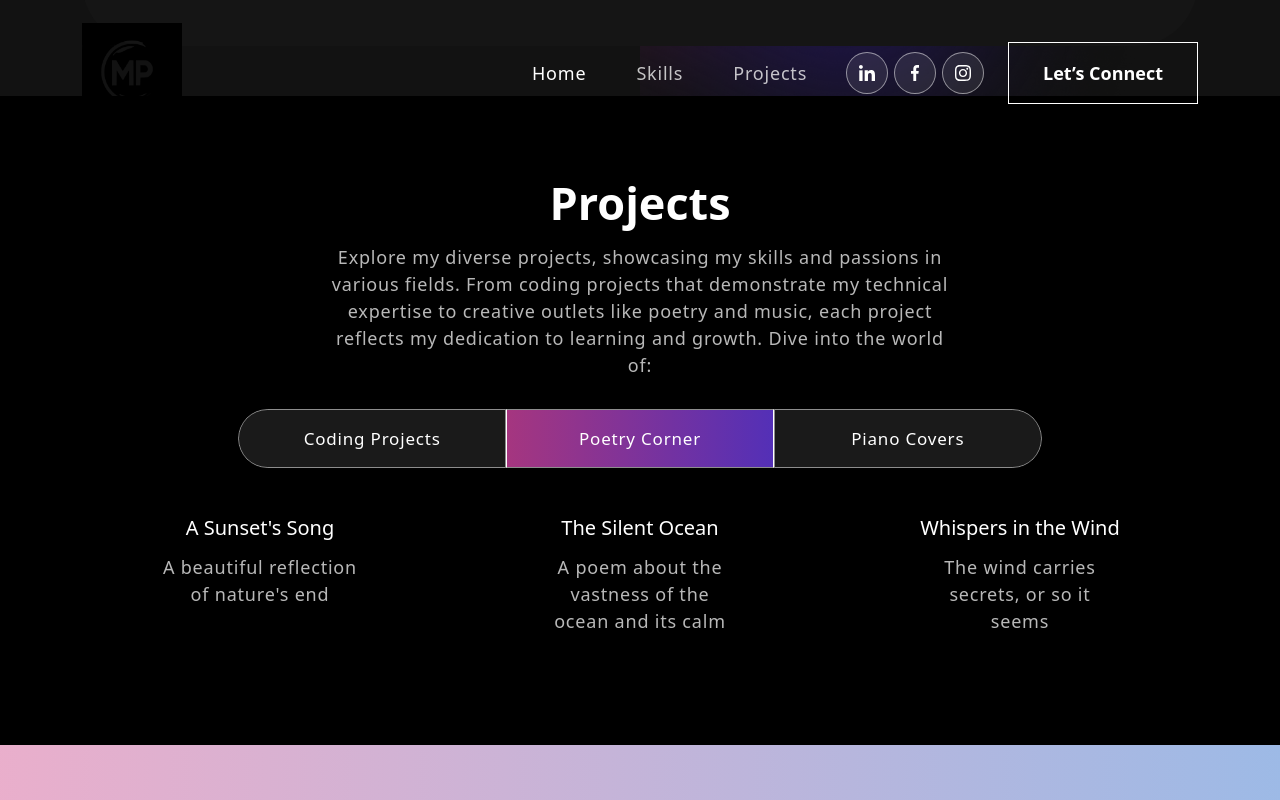
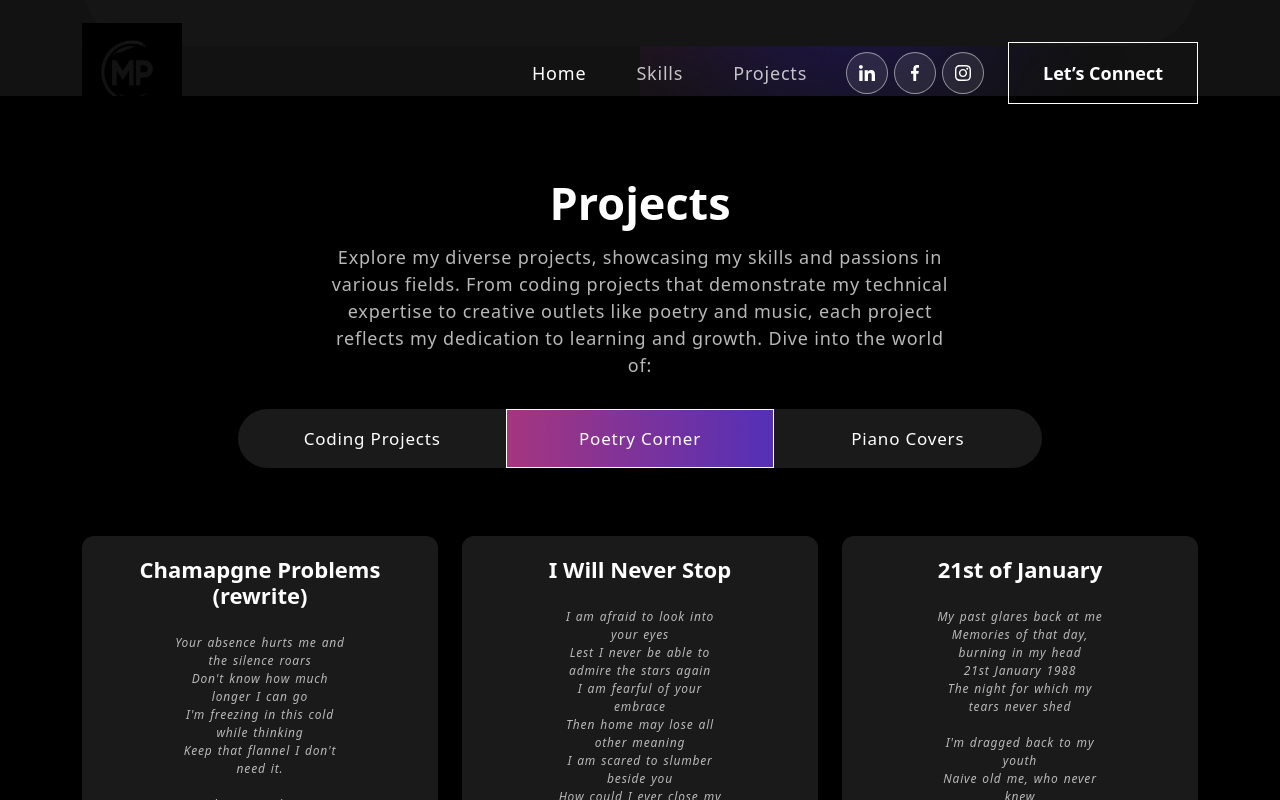
Before and after one commit to manjari19/manjari19.github.io, a React (Create React App) app in the folder personal-portfolio/: page / in a window 1280 px wide. Both pictures are taken after a click on the tab "Poetry Corner". Shown: the part 1439-2239 px from the top of the page. Built offline with nearby package versions, Linux system fonts and the light colour scheme.

Commit message:
added css for poetry and updated the poems to what I've written

```diff
--- a/personal-portfolio/src/App.css
+++ b/personal-portfolio/src/App.css
@@ -356,17 +356,20 @@ nav.navbar .navbar-toggler[aria-expanded="true"] .navbar-toggler-icon {
 }
 
 /*Projects Section */
-/************ Projects Css ************/
+
+/* Projects Section */
 .project {
   padding: 80px 0;
   position: relative;
   background-color: black;
 }
+
 .project h2 {
 	font-size: 45px;
 	font-weight: 700;
   text-align: center;
 }
+
 .project p {
   color: #B8B8B8;
   font-size: 18px;
@@ -376,16 +379,19 @@ nav.navbar .navbar-toggler[aria-expanded="true"] .navbar-toggler-icon {
   text-align: center;
   width: 56%;
 }
+
 .project .nav.nav-pills {
   width: 72%;
   margin: 0 auto;
   border-radius: 50px;
-  background-color: rgb(255 255 255 / 10%);
+  background-color: rgba(255, 255, 255, 0.1);
   overflow: hidden;
 }
+
 .project .nav.nav-pills .nav-item {
   width: 33.33333%;
 }
+
 .project .nav.nav-pills .nav-link {
   background-color: transparent;
   border-radius: 0;
@@ -400,6 +406,7 @@ nav.navbar .navbar-toggler[aria-expanded="true"] .navbar-toggler-icon {
   text-align: center;
   z-index: 0;
 }
+
 .project .nav.nav-pills .nav-link::before {
     content: "";
     position: absolute;
@@ -411,30 +418,84 @@ nav.navbar .navbar-toggler[aria-expanded="true"] .navbar-toggler-icon {
     z-index: -1;
     transition: 0.3s ease-in-out;
 }
+
 .project .nav.nav-pills .nav-link.active::before {
     width: 100% !important;
 }
+
 .project .nav.nav-pills .nav-link.active {
     border: 1px solid rgba(255, 255, 255, 1);
 }
-.nav-link#projects-tabs-tab-first {
-  border: 1px solid rgba(255, 255, 255, 0.5);
-  border-radius: 55px 0px 0px 55px;
+
+/* Poetry Section */
+.poetry-card {
+  background-color: rgba(255, 255, 255, 0.1);
+  padding: 20px;
+  border-radius: 12px;
+  margin: 20px auto;
+  text-align: center;
+  max-width: 800px; /* Keeps it wide enough for text */
+  transition: transform 0.3s ease-in-out;
+  display: flex;
+  flex-direction: column;
+  align-items: center;
 }
-.nav-link#projects-tabs-tab-second {
-  border-top: 1px solid rgba(255, 255, 255, 0.5);
-  border-bottom: 1px solid rgba(255, 255, 255, 0.5);
+
+.poetry-card:hover {
+  transform: scale(1.03);
 }
-.nav-link#projects-tabs-tab-third {
-  border: 1px solid rgba(255, 255, 255, 0.5);
-  border-radius: 0 55px 55px 0;
+
+/* Center-align the title */
+.poetry-card h5 {
+  font-size: 22px; /* Slightly smaller for better fit */
+  font-weight: 700;
+  margin-bottom: 12px;
+  color: #fff;
+  text-align: center;
 }
+
+/* Smaller font size to prevent line breaks */
+.poetry-text {
+  font-size: 12px !important; /* Reduced font size */
+  line-height: 1.6;
+  white-space: normal; /* Allows text to wrap naturally */
+  word-wrap: normal;
+  overflow-wrap: normal;
+  color: #ccc;
+  font-style: italic;
+  text-align: center;
+  letter-spacing: 0.2px;
+  word-spacing: 1.2px;
+  max-width: 90%; /* Keeps text well-contained */
+  margin: auto;
+  display: inline-block; /* Prevents forced line breaks */
+}
+
+
+
+/* Piano Covers Section */
+.piano-card {
+  background-color: rgba(255, 255, 255, 0.1);
+  padding: 20px;
+  border-radius: 10px;
+  margin: 20px auto;
+  text-align: center;
+  max-width: 500px;
+  transition: transform 0.3s ease-in-out;
+}
+
+.piano-card:hover {
+  transform: scale(1.03);
+}
+
+/* Project Cards */
 .proj-imgbx {
   position: relative;
   border-radius: 30px;
   overflow: hidden;
   margin-bottom: 24px;
 }
+
 .proj-imgbx::before {
   content: "";
   background: linear-gradient(90.21deg, #AA367C -5.91%, #4A2FBD 111.58%);
@@ -444,9 +505,11 @@ nav.navbar .navbar-toggler[aria-expanded="true"] .navbar-toggler-icon {
   height: 0;
   transition: 0.4s ease-in-out;
 }
+
 .proj-imgbx:hover::before {
   height: 100%;
 }
+
 .proj-txtx {
   position: absolute;
   text-align: center;
@@ -457,29 +520,24 @@ nav.navbar .navbar-toggler[aria-expanded="true"] .navbar-toggler-icon {
   opacity: 0;
   width: 100%;
 }
+
 .proj-imgbx:hover .proj-txtx {
   top: 50%;
   opacity: 1;
 }
+
 .proj-txtx h4 {
   font-size: 30px;
   font-weight: 700;
   letter-spacing: 0.8px;
   line-height: 1.1em;
 }
+
 .proj-txtx span {
   font-style: italic;
   font-weight: 400;
   font-size: 15px;
   letter-spacing: 0.8px;
-}
-.background-image-right {
-  top: 20%;
-  position: absolute;
-  bottom: 0;
-  width: 35%;
-  right: 0;
-  z-index: -4;
 }
 
 /* Contacts Section */
--- a/personal-portfolio/src/components/Projects.js
+++ b/personal-portfolio/src/components/Projects.js
@@ -18,11 +18,11 @@ export const Projects = () => {
     },
     {
       title: "Automated Job Checker with Alerts",
-      description: "A python-based web scraper uses Selenium and BeautifulSoup to automate job checking on a website, logging in, extracting table data, and sending SMS alerts via Twilio when new records are found",
+      description: "A Python-based web scraper using Selenium and BeautifulSoup to automate job checking, logging in, extracting table data, and sending SMS alerts via Twilio.",
       imgUrl: projImg2,
     },
     {
-      title: "Weather app",
+      title: "Weather App",
       description: "A sleek and user-friendly web app that fetches real-time weather data via the OpenWeather API, allowing users to check temperature, humidity, and wind speed for any city.",
       imgUrl: projImg3,
     },
@@ -43,11 +43,87 @@ export const Projects = () => {
     },
   ];
 
-  // Placeholder arrays for Poetry Corner and Piano Covers
+  // Poetry Section (Formatted for Display)
   const poetry = [
-    { title: "A Sunset's Song", description: "A beautiful reflection of nature's end" },
-    { title: "The Silent Ocean", description: "A poem about the vastness of the ocean and its calm" },
-    { title: "Whispers in the Wind", description: "The wind carries secrets, or so it seems" },
+    {
+      title: "Chamapgne Problems (rewrite)",
+      description: `Your absence hurts me and the silence roars
+Don't know how much longer I can go
+I'm freezing in this cold while thinking
+Keep that flannel I don't need it.
+
+My hero complex your unhealed scars
+All gone with you in your getaway car
+I believed in 'forever and always'
+And now we're here going our own ways
+
+I'm alone in the bar, drinking up my pride
+I wish you gave me way more signs
+Sometimes you just don't know the answer
+But now I wish, I'd never asked you`
+    },
+    {
+      title: "I Will Never Stop",
+      description: `I am afraid to look into your eyes
+Lest I never be able to admire the stars again
+I am fearful of your embrace
+Then home may lose all other meaning
+I am scared to slumber beside you
+How could I ever close my eyes with your face in front of mine?
+And I do not want to hear the sound of your voice
+For no other melody may satisfy my ears again
+And I will not write pretty poems for you
+Because my pen may cease to speak about anything else
+
+And I shall absolutely never fall in love with you
+For I know I will never stop`
+    },
+    {
+      title: "21st of January",
+      description: `My past glares back at me
+Memories of that day, burning in my head
+21st January 1988
+The night for which my tears never shed
+
+I'm dragged back to my youth
+Naive old me, who never knew
+The dangers and tortures that life presents
+Instantaneously, a feeling of love played its cue
+
+I was captivated, like a bee to a flower
+If only I had known, the stings are more predominant
+You pushed me further and further down
+Until my grim future became more prominent
+
+You were there at my lowest,
+Like a knight in shining armor
+But it was your sword that dug the scars in my hand
+And I held on to my sanity, like a ship to its anchor
+
+The night reels itself back to me
+Even when I try to keep it far away from my mind
+Your nails digging into my skin
+Your alcohol-infused breath
+Screaming at me
+Telling me to run away
+But I stand still, holding on to the remnants of the past
+Solely and only because I was not ready to let go
+
+But the dreaded day had arrived
+The day I decided we draw the finish line
+The pocket knife you had given me to protect myself
+I had used it against you, solely for that purpose
+
+The handcuffs enveloped my blood-soaked wrists
+The sirens rang loudly, but my heart thumped louder
+The city stood with fear while a smile crept on my face
+I finally tasted freedom.
+Freedom that I hadn't felt in years.
+
+A loud noise brings me back to the present
+Another young lady with blood-soaked wrists entered my cell
+I finally feel like I've entered my personal hell.`
+    }
   ];
 
   const pianoCovers = [
@@ -81,48 +157,47 @@ export const Projects = () => {
                       </Nav.Item>
                     </Nav>
                     <Tab.Content id="slideInUp" className={isVisible ? "animate__animated animate__slideInUp" : ""}>
+                      {/* Coding Projects Tab */}
                       <Tab.Pane eventKey="first">
                         <Row>
-                          {
-                            codingProjects.map((project, index) => {
-                              return (
-                                <ProjectCard
-                                  key={index}
-                                  {...project}
-                                />
-                              );
-                            })
-                          }
+                          {codingProjects.map((project, index) => (
+                            <ProjectCard key={index} {...project} />
+                          ))}
                         </Row>
                       </Tab.Pane>
-                      {/* Poetry Corner Tab */}
+
+                      {/* Poetry Corner Tab (With Line Breaks) */}
                       <Tab.Pane eventKey="second">
                         <Row>
-                          {
-                            poetry.map((poem, index) => (
+                          {poetry.map((poem, index) => (
                             <Col key={index} md={4}>
-                                <div className="project-card">
+                              <div className="poetry-card">
                                 <h5>{poem.title}</h5>
-                                  <p>{poem.description}</p>
+                                <p className="poetry-text">
+                                  {poem.description.split("\n").map((line, i) => (
+                                    <span key={i}>
+                                      {line}
+                                      <br />
+                                    </span>
+                                  ))}
+                                </p>
                               </div>
                             </Col>
-                            ))
-                          }
+                          ))}
                         </Row>
                       </Tab.Pane>
+
                       {/* Piano Covers Tab */}
                       <Tab.Pane eventKey="third">
                         <Row>
-                          {
-                            pianoCovers.map((cover, index) => (
+                          {pianoCovers.map((cover, index) => (
                             <Col key={index} md={4}>
                               <div className="project-card">
                                 <h5>{cover.title}</h5>
                                 <p>{cover.description}</p>
                               </div>
                             </Col>
-                            ))
-                          }
+                          ))}
                         </Row>
                       </Tab.Pane>
                     </Tab.Content>
```
Lines whose indentation alone changed are shown as unchanged.
